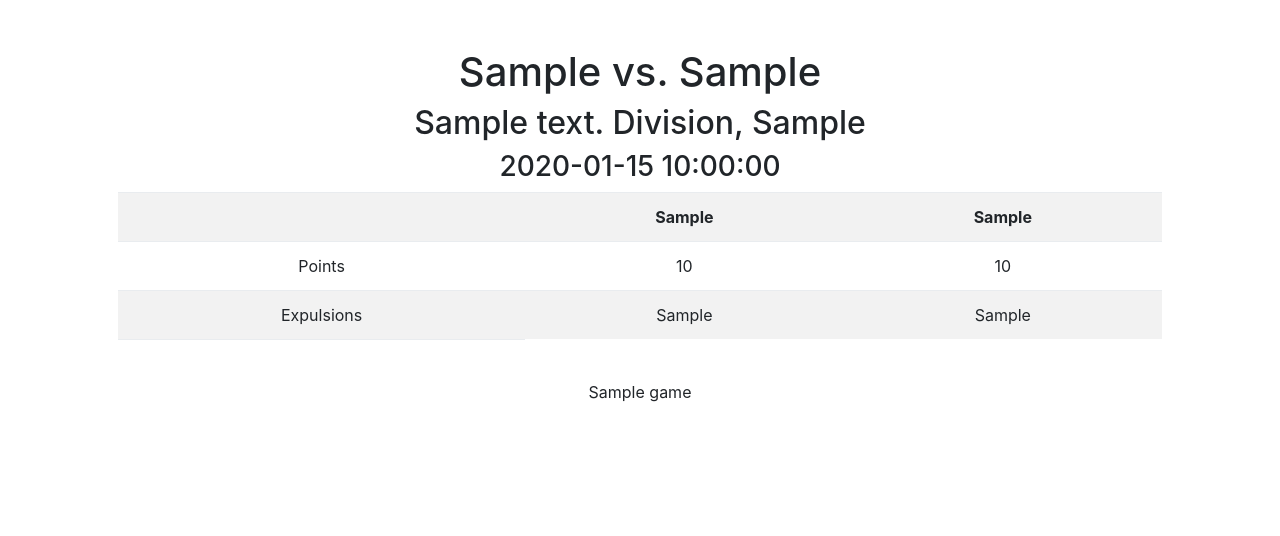
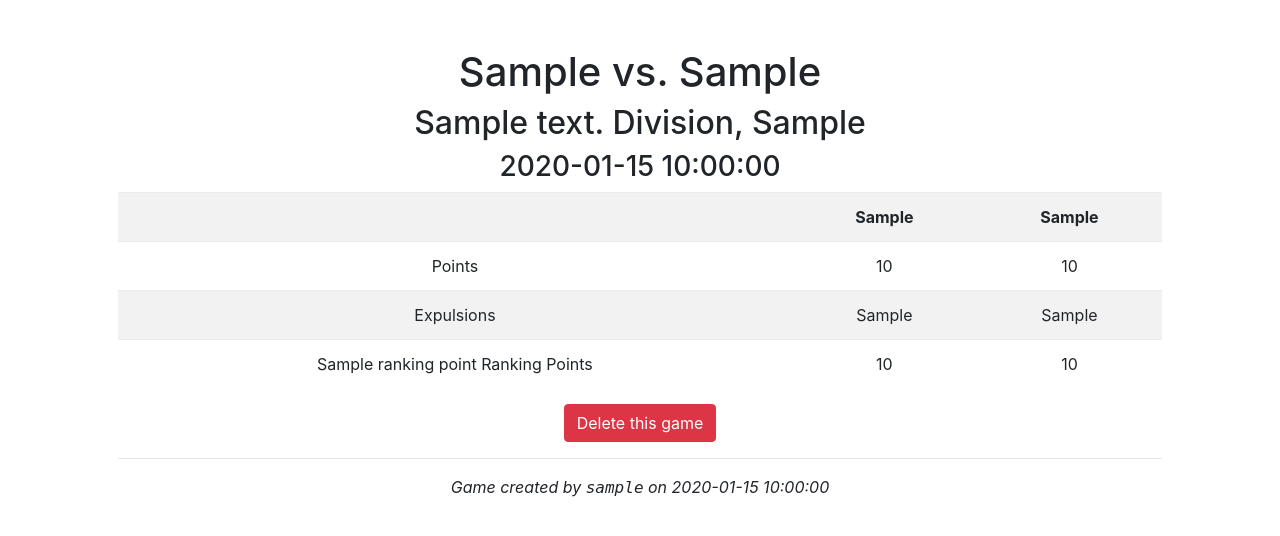
Before and after one commit to OmarTheJRDAPal/scoring, a Flask app: template templates/game.html in a window 1280 px wide. Shown: the part 76-612 px from the top of the page. Run offline with Flask 2, Linux system fonts and the light colour scheme; the template is opened without the code that fills it: most values are stand-ins (such as "Sample title", 1, 10 or a date in 2020); some libraries are stand-ins or nearby versions.

Commit message:
moar functionality

```diff
--- a/application.py
+++ b/application.py
@@ -47,6 +47,7 @@ class NumpyMedianAggregate(object):
 
 def sqlite_memory_engine_creator():
     con = sqlite3.connect('finance.db')
+    con.execute("PRAGMA foreign_keys = ON")
     con.create_aggregate("median", 1, NumpyMedianAggregate)
     return con
 
@@ -111,7 +112,26 @@ def login():
     else:
         return render_template("login.html")
 
+@app.route("/delete_game", methods=["POST"])
+@login_required
+def delete_game():
+    if not request.form.get("game_id"):
+        return apology("must provide game_id", BAD_REQUEST)
+
+    game_id = int(request.form.get("game_id"))
+
+    result = db.execute("""
+	DELETE FROM games WHERE id = :game_id
+    """, game_id=game_id)
+
+    if result:
+      flash("Deleted game", "success")
+    else:
+      flash("Could not delete game", "danger")
+    return redirect("/games")
+
 @app.route("/register", methods=["POST"])
+@login_required
 def register():
     """Log user in"""
 
@@ -323,7 +343,7 @@ def game():
 
     games_result = db.execute("""
         SELECT games.id as game_id, game_date, game_type, divisions.name as division, leagues.name as team1_league,
-        leagues2.name as team2_league, team1_points, team2_points, team1_expulsions, team2_expulsions
+        leagues2.name as team2_league, team1_points, team2_points, team1_expulsions, team2_expulsions, username, entered_date
          FROM games
         JOIN game_types ON game_type_id = game_types.id
         JOIN teams team_1_data ON team_1_data.id = team1_id
@@ -331,6 +351,7 @@ def game():
         JOIN teams team_2_data ON team_2_data.id = team2_id
         JOIN leagues leagues2 ON leagues2.id = team_2_data.league_id
         JOIN divisions ON divisions.id = team_1_data.division_id
+        JOIN users ON users.id = created_user_id
 	WHERE games.id = :game_id
     """, game_id=game_id)
 
--- a/schema.sql
+++ b/schema.sql
@@ -55,20 +55,10 @@ CREATE TABLE team_group_strength_ratings (
     strength_rating DECIMAL
 );
 
-CREATE TABLE game_ranking_points (
-	id INTEGER PRIMARY KEY,
-        game_id INTEGER,
-	group_id INTEGER,
-	team1_ranking_points DECIMAL,
-	team2_ranking_points DECIMAL
-);
-
-CREATE TABLE application_settings (
-	strength_rating_batch_id INTEGER
-);
-
 CREATE TABLE games (
 	id INTEGER PRIMARY KEY,
+        entered_date DATE,
+        created_user_id INTEGER,
 	game_date DATE,
 	game_type_id INTEGER,
 	team1_id INTEGER,
@@ -77,6 +67,18 @@ CREATE TABLE games (
     team2_id INTEGER,
     team2_points INTEGER,
     team2_expulsions INTEGER
+);
+
+CREATE TABLE game_ranking_points (
+	id INTEGER PRIMARY KEY,
+        game_id INTEGER REFERENCES games(id) ON DELETE CASCADE,
+	group_id INTEGER,
+	team1_ranking_points DECIMAL,
+	team2_ranking_points DECIMAL
+);
+
+CREATE TABLE application_settings (
+	strength_rating_batch_id INTEGER
 );
 
 
--- a/templates/game.html
+++ b/templates/game.html
@@ -26,9 +26,20 @@
      <td>{{game["team1_expulsions"]}}</td>
      <td>{{game["team2_expulsions"]}}</td>
    </tr>
+   {% for ranking_point in game["ranking_points"] %}
    <tr>
-     <td>
+     <td>{{ranking_point["name"]}} Ranking Points</td>
+     <td>{{ranking_point["team1_ranking_points"]}}</td>
+     <td>{{ranking_point["team2_ranking_points"]}}</td>
    </tr>
+   {% endfor %}
  </table>
- {{game}}
+ <form action="/delete_game" method="post">
+   <input type="hidden" name="game_id" value="{{game["game_id"]}}"/>
+   <input type="submit" class="btn btn-danger" value="Delete this game" />
+ </form>
+ <hr/>
+ <footer>
+ <i>Game created by <tt>{{game["username"]}}</tt> on {{game["entered_date"]}}</i>
+ </footer>
 {% endblock %}
```
Also changed, not shown: testdata.sql (+17 -6 lines), 1 other file.
